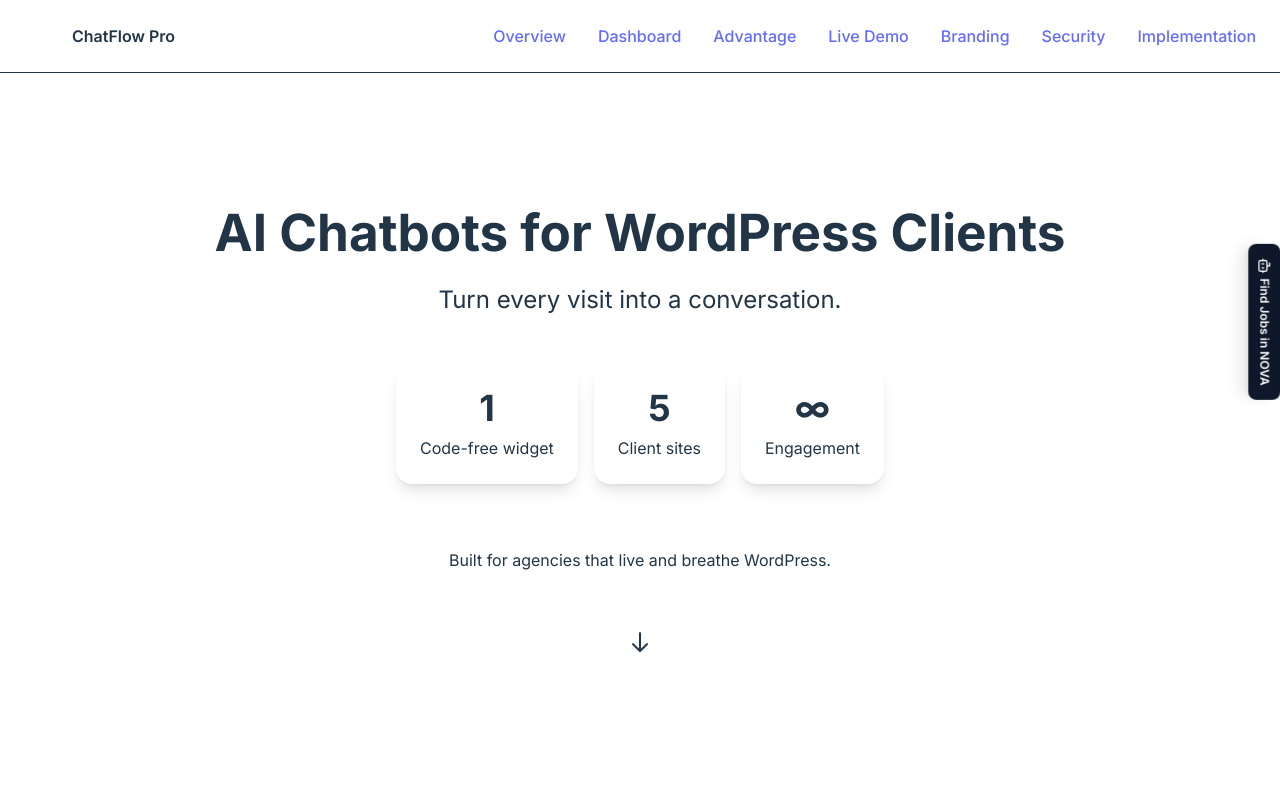
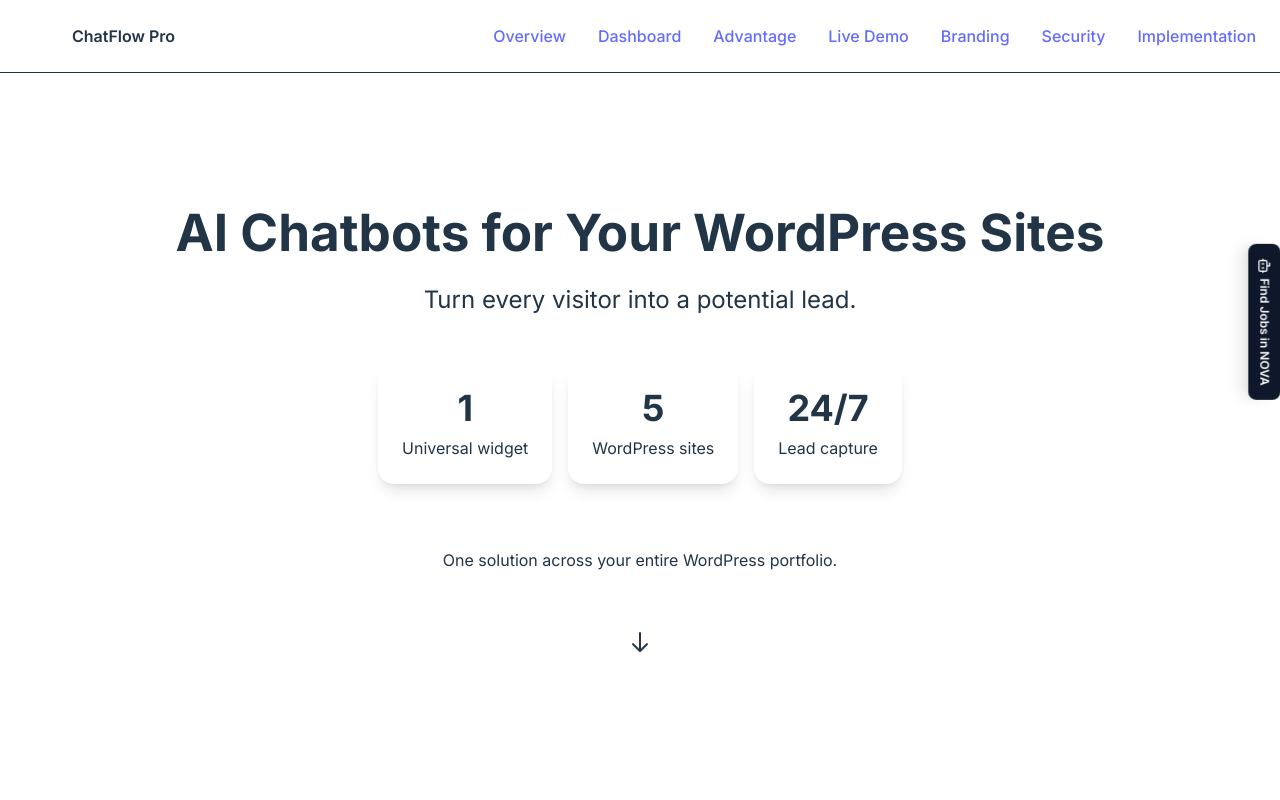
Before and after one commit to pawelsloboda5/pitch-boilerplate-ai-chatbot, a React (Vite) app in the folder ai-chat-bot-pitch/: page / in a window 1280 px wide. Shown: the top 800 px of the page. Built offline with nearby package versions, Linux system fonts and the light colour scheme.

Commit message:
updated synergy section and hero section

```diff
--- a/ai-chat-bot-pitch/src/App.jsx
+++ b/ai-chat-bot-pitch/src/App.jsx
@@ -246,28 +246,28 @@ function HeroSection() {
     <section id="hero" className="min-h-screen flex items-center justify-center px-6 bg-gradient-to-br from-light-50 to-light-100">
       <div className="max-w-6xl mx-auto text-center">
         <h1 className="text-6xl font-heading font-bold text-dark-900 mb-6">
-          AI Chatbots for WordPress Clients
+          AI Chatbots for Your WordPress Sites
         </h1>
         <p className="text-2xl text-dark-600 mb-12 font-body">
-          Turn every visit into a conversation.
+          Turn every visitor into a potential lead.
         </p>
 
         <div className="flex flex-col sm:flex-row gap-4 justify-center mb-16">
           <div className="bg-white rounded-2xl p-6 shadow-lg">
             <div className="text-accent-600 text-4xl font-bold mb-2">1</div>
-            <p className="text-dark-700">Code-free widget</p>
+            <p className="text-dark-700">Universal widget</p>
           </div>
           <div className="bg-white rounded-2xl p-6 shadow-lg">
             <div className="text-accent-600 text-4xl font-bold mb-2">5</div>
-            <p className="text-dark-700">Client sites</p>
+            <p className="text-dark-700">WordPress sites</p>
           </div>
           <div className="bg-white rounded-2xl p-6 shadow-lg">
-            <div className="text-accent-600 text-4xl font-bold mb-2">∞</div>
-            <p className="text-dark-700">Engagement</p>
+            <div className="text-accent-600 text-4xl font-bold mb-2">24/7</div>
+            <p className="text-dark-700">Lead capture</p>
           </div>
         </div>
 
-        <p className="text-dark-500">Built for agencies that live and breathe WordPress.</p>
+        <p className="text-dark-500">One solution across your entire WordPress portfolio.</p>
 
         {/* Scroll indicator */}
         <div className="mt-16 animate-bounce">
@@ -941,7 +941,7 @@ function EngagementSection() {
           <h2 className="text-5xl font-heading font-bold text-dark-900 mb-4">
             Fast Start, Steady Momentum
           </h2>
-          <p className="text-xl text-dark-600 font-body">We move at the speed of your team.</p>
+          <p className="text-xl text-dark-600 font-body">Tailored development at your pace.</p>
         </div>
 
         {/* Timeline */}
@@ -1015,7 +1015,7 @@ function EngagementSection() {
         </div>
 
         <div className="text-center">
-          <p className="text-dark-600 text-lg">Join forward-thinking WordPress agencies using AI to delight clients</p>
+          <p className="text-dark-600 text-lg">Ready to transform your WordPress sites with intelligent chatbots?</p>
         </div>
       </div>
     </section>
```
